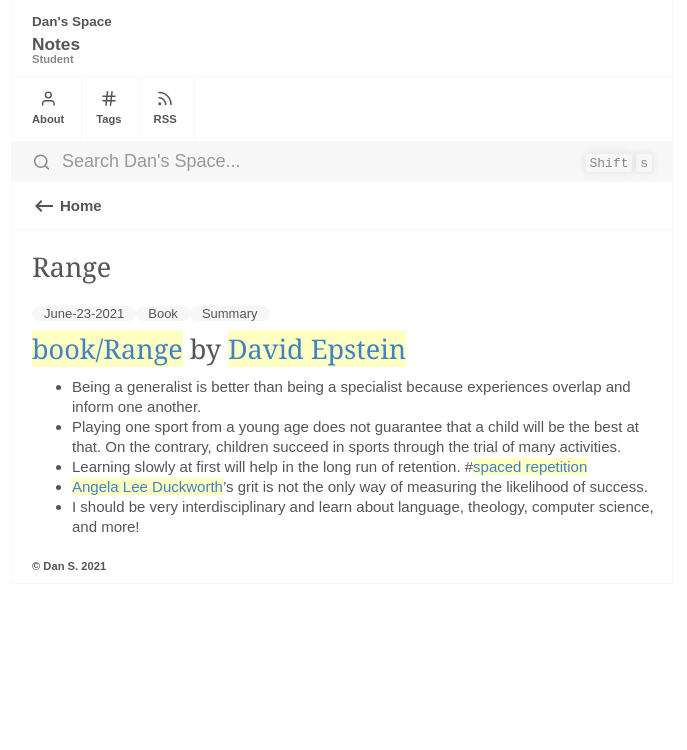
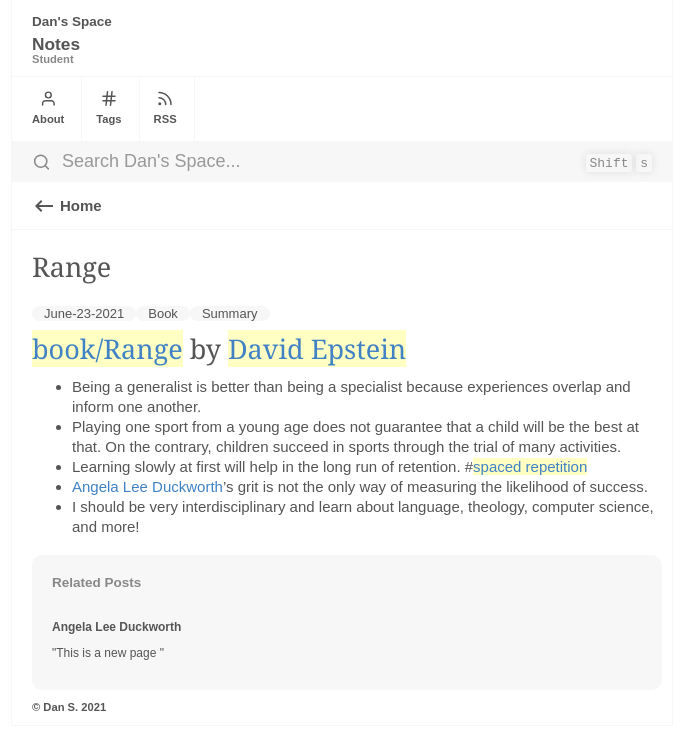
Before and after one commit to dansachs/dansachs.github.io, a Jekyll site: the page built from _posts/2021-06-23-range.md, in a window 1280 px wide. Shown: the top 750 px of the page, without its empty margins (298-985 px from the left). Built offline with Jekyll 4.4.1, drawn with Linux system fonts in a browser that asks for light colours.

Commit message:
This should work.

```diff
--- a/Gemfile
+++ b/Gemfile
@@ -7,7 +7,7 @@ source "https://rubygems.org"
 #
 # This will help ensure the proper Jekyll version is running.
 # Happy Jekylling!
-gem "jekyll", "~> 3.9"
+gem "jekyll", "~> 4.0"
 # This is the default theme for new Jekyll sites. You may change this to anything you like.
 # gem "minima", "~> 2.5"
 # If you want to use GitHub Pages, remove the "gem "jekyll"" above and
@@ -32,4 +32,3 @@ gem "wdm", "~> 0.1.1", :install_if => Gem.win_platform?
 gem 'jekyll-sitemap'
 gem 'kramdown-math-katex'
 gem 'webrick'
-gem 'github-pages'
--- /dev/null
+++ b/_posts/2021-06-23-duckworth.md
@@ -0,0 +1,7 @@
+---
+title: Angela Lee Duckworth
+tags: Book Summary
+comments: false
+---
+
+This is a new page
```
Also changed, not shown: _posts/2021-06-23-range.md (+1 -1 lines), Gemfile.lock, 2 other files.
